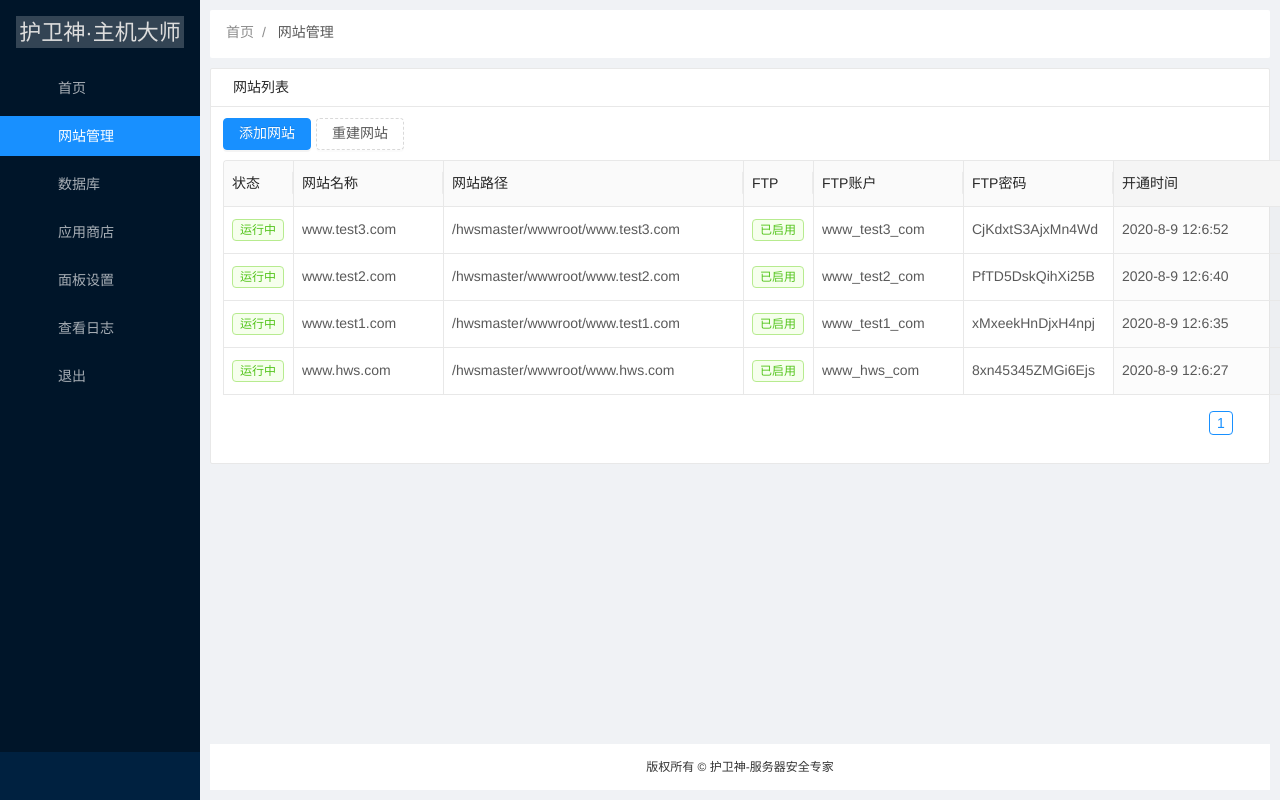
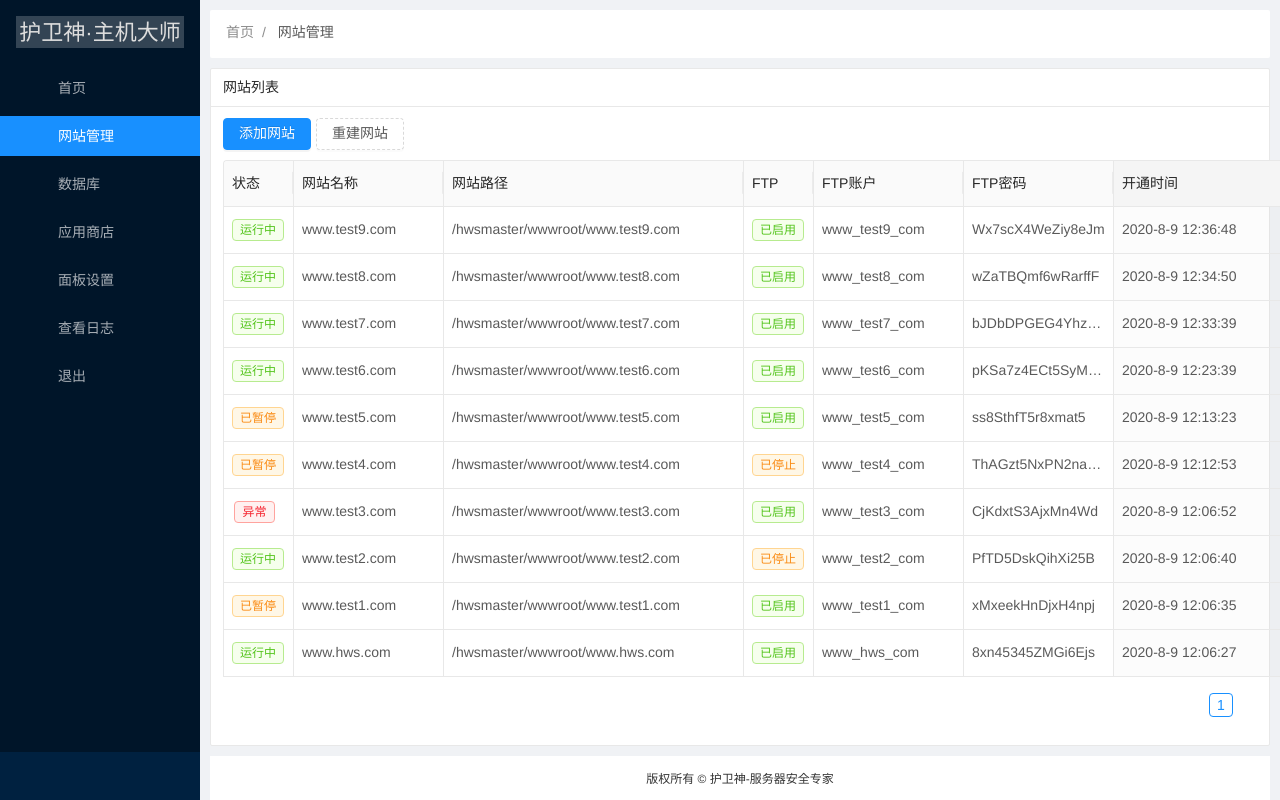
Before and after one commit to sgseo/hwspanel.web, a Vue app: page /#/ in a window 1280 px wide. Both pictures are taken after a click on the item "网站管理". Built offline with nearby package versions, Linux system fonts and the light colour scheme; a small style sheet from the web is missing.

Commit message:
填充假数据

```diff
--- a/src/components/Site.vue
+++ b/src/components/Site.vue
@@ -25,25 +25,43 @@
     <a-row :gutter="[10,10]">
       <a-col :span="24">
         <a-card size="small">
-          <span slot="title">
-            <a-icon class="ma5 color-primary" type="global" />网站列表
-          </span>
+          <span slot="title">网站列表</span>
           <div class="mab10">
-          <a-button type="primary" class="mar5">添加网站</a-button>
-          <a-button type="dashed">重建网站</a-button>
+            <a-button type="primary" class="mar5">添加网站</a-button>
+            <a-button type="dashed">重建网站</a-button>
           </div>
           <a-table :columns="columns" :data-source="data" bordered size="middle">
-            <a-tag color="green" slot="siteStatus" slot-scope="siteStatus">
+            <a-tag
+                v-if="siteStatus == '运行中'"
+                color="green" slot="siteStatus" slot-scope="siteStatus">
               {{ siteStatus }}
             </a-tag>
-            <a-tag color="green" slot="ftpStatus" slot-scope="ftpStatus">
+            <a-tag
+                v-else-if="siteStatus == '已暂停'"
+                color="orange" slot="siteStatus" slot-scope="siteStatus">
+              {{ siteStatus }}
+            </a-tag>
+            <a-tag
+                v-else-if="siteStatus == '异常'"
+                color="red" slot="siteStatus" slot-scope="siteStatus">
+              {{ siteStatus }}
+            </a-tag>
+
+            <a-tag
+                v-if="ftpStatus == '已启用'"
+                color="green" slot="ftpStatus" slot-scope="ftpStatus">
+              {{ ftpStatus }}
+            </a-tag>
+            <a-tag
+                v-else-if="ftpStatus == '已停止'"
+                color="orange" slot="ftpStatus" slot-scope="ftpStatus"
+                >
               {{ ftpStatus }}
             </a-tag>
           </a-table>
         </a-card>
       </a-col>
     </a-row>
-
   </div>
 </template>
 
@@ -93,6 +111,17 @@ const columns = [
     width: 70,
     scopedSlots: { customRender: 'ftpStatus' },
     className:'text-center',
+    filters: [
+      {
+        text: '已启用',
+        value: '已启用',
+      },
+      {
+        text: '已停止',
+        value: '已停止',
+      },
+    ],
+    onFilter: (value, record) => record.ftpStatus.indexOf(value) === 0,
   },
   {
     title: 'FTP账户',
@@ -134,18 +163,18 @@ const data = [
     ftpStatus: '已启用',
     ftpUser: 'www_hws_com',
     ftpPass: '8xn45345ZMGi6Ejs',
-    createTime: '2020-8-9 12:6:27',
+    createTime: '2020-8-9 12:06:27',
     comment: '测试网站1',
   },
   {
     key: '2',
-    siteStatus: '运行中',
+    siteStatus: '已暂停',
     name: 'www.test1.com',
     path: '/hwsmaster/wwwroot/www.test1.com',
     ftpStatus: '已启用',
     ftpUser: 'www_test1_com',
     ftpPass: 'xMxeekHnDjxH4npj',
-    createTime: '2020-8-9 12:6:35',
+    createTime: '2020-8-9 12:06:35',
     comment: '测试网站2',
   },
   {
@@ -153,22 +182,88 @@ const data = [
     siteStatus: '运行中',
     name: 'www.test2.com',
     path: '/hwsmaster/wwwroot/www.test2.com',
-    ftpStatus: '已启用',
+    ftpStatus: '已停止',
     ftpUser: 'www_test2_com',
     ftpPass: 'PfTD5DskQihXi25B',
-    createTime: '2020-8-9 12:6:40',
+    createTime: '2020-8-9 12:06:40',
     comment: '测试网站3',
   },
   {
     key: '4',
-    siteStatus: '运行中',
+    siteStatus: '异常',
     name: 'www.test3.com',
     path: '/hwsmaster/wwwroot/www.test3.com',
     ftpStatus: '已启用',
     ftpUser: 'www_test3_com',
     ftpPass: 'CjKdxtS3AjxMn4Wd',
-    createTime: '2020-8-9 12:6:52',
+    createTime: '2020-8-9 12:06:52',
     comment: '测试网站4',
+  },
+  {
+    key: '5',
+    siteStatus: '已暂停',
+    name: 'www.test4.com',
+    path: '/hwsmaster/wwwroot/www.test4.com',
+    ftpStatus: '已停止',
+    ftpUser: 'www_test4_com',
+    ftpPass: 'ThAGzt5NxPN2naGs',
+    createTime: '2020-8-9 12:12:53',
+    comment: '测试网站5',
+  },
+  {
+    key: '6',
+    siteStatus: '已暂停',
+    name: 'www.test5.com',
+    path: '/hwsmaster/wwwroot/www.test5.com',
+    ftpStatus: '已启用',
+    ftpUser: 'www_test5_com',
+    ftpPass: 'ss8SthfT5r8xmat5',
+    createTime: '2020-8-9 12:13:23',
+    comment: '测试网站6',
+  },
+  {
+    key: '7',
+    siteStatus: '运行中',
+    name: 'www.test6.com',
+    path: '/hwsmaster/wwwroot/www.test6.com',
+    ftpStatus: '已启用',
+    ftpUser: 'www_test6_com',
+    ftpPass: 'pKSa7z4ECt5SyMGT',
+    createTime: '2020-8-9 12:23:39',
+    comment: '测试网站7',
+  },
+  {
+    key: '8',
+    siteStatus: '运行中',
+    name: 'www.test7.com',
+    path: '/hwsmaster/wwwroot/www.test7.com',
+    ftpStatus: '已启用',
+    ftpUser: 'www_test7_com',
+    ftpPass: 'bJDbDPGEG4YhzXd7',
+    createTime: '2020-8-9 12:33:39',
+    comment: '测试网站8',
+  },
+  {
+    key: '9',
+    siteStatus: '运行中',
+    name: 'www.test8.com',
+    path: '/hwsmaster/wwwroot/www.test8.com',
+    ftpStatus: '已启用',
+    ftpUser: 'www_test8_com',
+    ftpPass: 'wZaTBQmf6wRarffF',
+    createTime: '2020-8-9 12:34:50',
+    comment: '测试网站9',
+  },
+  {
+    key: '10',
+    siteStatus: '运行中',
+    name: 'www.test9.com',
+    path: '/hwsmaster/wwwroot/www.test9.com',
+    ftpStatus: '已启用',
+    ftpUser: 'www_test9_com',
+    ftpPass: 'Wx7scX4WeZiy8eJm',
+    createTime: '2020-8-9 12:36:48',
+    comment: '测试网站10',
   },
 ];
 
```
